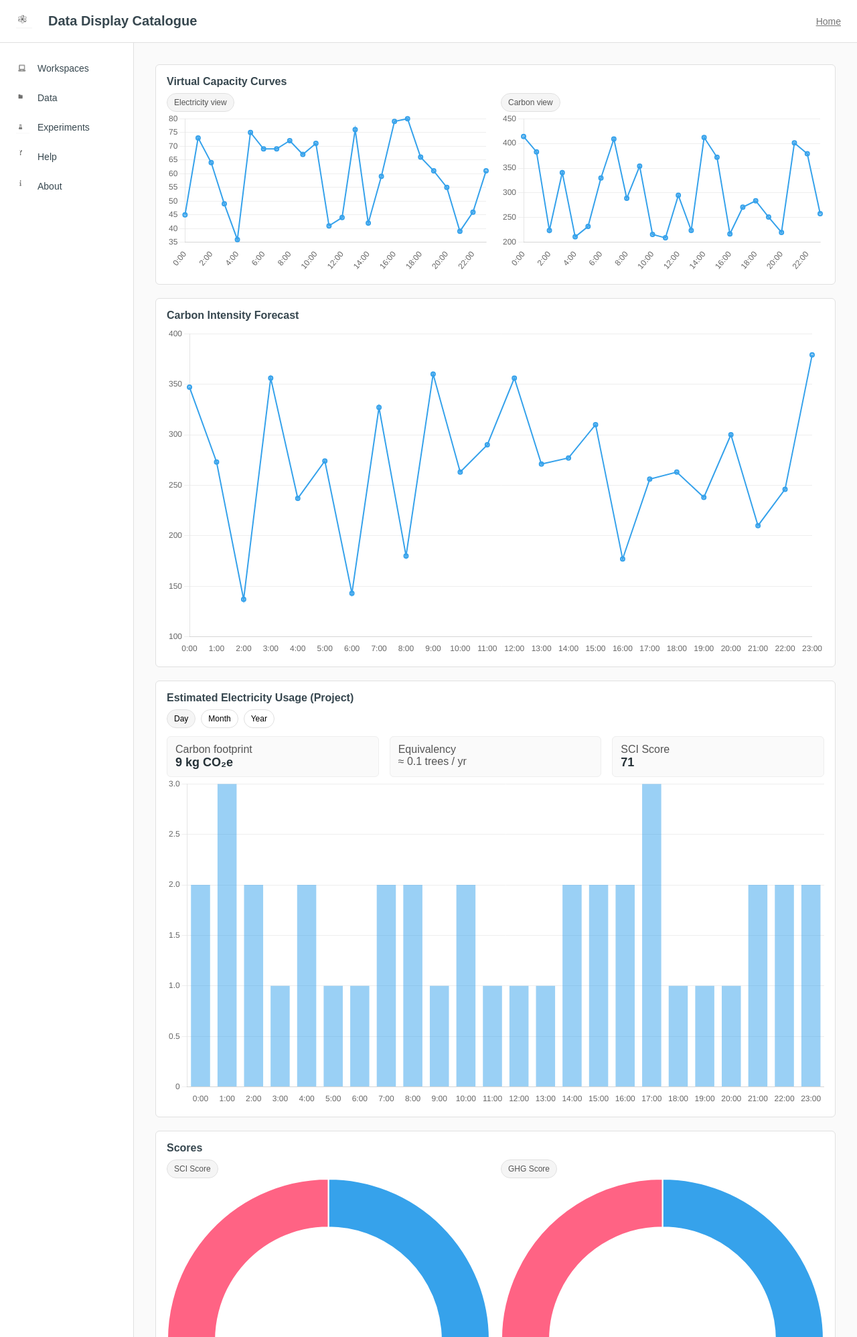
After one commit to prodmodfour/Ada_Carbon_Monitoring_Implementation_Documentation, a Django app: page /data-display-catalogue/ in a window 1280 px wide. The commit adds this page. Shown: the top 1996 px of the page at 67% size. Run offline with Django 4.2, Linux system fonts and the light colour scheme.

Commit message:
Added dummy display module catalogue

```diff
--- a/source/main/static/css/style.css
+++ b/source/main/static/css/style.css
@@ -510,3 +510,22 @@ html, body {
   cursor: not-allowed;
   color: #616161;
 }
+
+.fab-catalogue{
+  position: fixed;
+  right: 18px;
+  bottom: 18px;
+  width: 48px;
+  height: 48px;
+  border-radius: 50%;
+  background: #fff;
+  border: 1px solid #e0e0e0;
+  box-shadow: 0 2px 6px rgba(0,0,0,.08);
+  display: flex;
+  align-items: center;
+  justify-content: center;
+  text-decoration: none;
+  z-index: 1000;
+}
+.fab-catalogue img{ width: 22px; height: 22px; opacity: .85; }
+.fab-catalogue:hover{ box-shadow: 0 4px 10px rgba(0,0,0,.12); }
--- /dev/null
+++ b/source/main/templates/data_display_catalogue.html
@@ -0,0 +1,256 @@
+{% load static %}
+<!DOCTYPE html>
+<html lang="en">
+<head>
+  <meta charset="UTF-8" />
+  <meta name="viewport" content="width=device-width, initial-scale=1.0"/>
+  <title>{{ page_title }}</title>
+  <link rel="stylesheet" href="{% static 'css/style.css' %}">
+  <style>
+    /* page-specific light styles */
+    .catalogue-wrap { display: grid; gap: 20px; }
+    .catalogue-section { background:#fff; border:1px solid #e0e0e0; border-radius:6px; padding:16px; }
+    .catalogue-title { font-size:16px; font-weight:600; color:#37474f; margin:0 0 8px; display:flex; align-items:center; gap:8px; }
+    .grid-2 { display:grid; grid-template-columns:1fr 1fr; gap:16px; }
+    .grid-3 { display:grid; grid-template-columns:repeat(3,1fr); gap:16px; }
+    .mini-row { display:flex; gap:8px; align-items:center; flex-wrap:wrap; }
+    .pill { border:1px solid #e0e0e0; border-radius:18px; padding:6px 10px; font-size:12px; cursor:pointer; background:#fff; }
+    .pill.active { box-shadow: inset 0 0 0 999px #f5f5f5; }
+    .kpi { background:#fafafa; border:1px solid #eee; border-radius:6px; padding:10px 12px; }
+    .kpi .big { font-size:18px; font-weight:700; color:#263238; }
+    canvas { width:100%; height:280px; }
+    @media (max-width: 900px) { .grid-2, .grid-3 { grid-template-columns:1fr; } }
+  </style>
+  <script src="https://cdn.jsdelivr.net/npm/chart.js"></script>
+</head>
+<body>
+  <header class="top-nav">
+    <div class="left">
+      <img src="{% static 'images/small_atom.png' %}" alt="" class="small-icon">
+      <span class="analysis-title">Data Display Catalogue</span>
+    </div>
+    <div class="right"><a class="logout-link" href="{% url 'home' %}">Home</a></div>
+  </header>
+
+  <div class="page-body">
+    <nav class="sidebar">
+      <ul>
+        <li><img src="{% static 'images/icon_workspaces.png' %}" alt="">Workspaces</li>
+        <li><img src="{% static 'images/icon_data.png' %}" alt="">Data</li>
+        <li><img src="{% static 'images/icon_experiments.png' %}" alt="">Experiments</li>
+        <li><img src="{% static 'images/icon_question.png' %}" alt="">Help</li>
+        <li><img src="{% static 'images/icon_info.png' %}" alt="">About</li>
+      </ul>
+    </nav>
+
+    <main class="content">
+      <div class="catalogue-wrap">
+
+        <!-- Virtual Capacity Curves -->
+        <section class="catalogue-section">
+          <h3 class="catalogue-title">Virtual Capacity Curves</h3>
+          <div class="grid-2">
+            <div>
+              <div class="mini-row"><span class="pill active">Electricity view</span></div>
+              <canvas id="capElectricity"></canvas>
+            </div>
+            <div>
+              <div class="mini-row"><span class="pill active">Carbon view</span></div>
+              <canvas id="capCarbon"></canvas>
+            </div>
+          </div>
+        </section>
+
+        <!-- Carbon Intensity Forecast -->
+        <section class="catalogue-section">
+          <h3 class="catalogue-title">Carbon Intensity Forecast</h3>
+          <canvas id="ciForecast"></canvas>
+        </section>
+
+        <!-- Project usage (with range selector + footprint/equivalency) -->
+        <section class="catalogue-section">
+          <h3 class="catalogue-title">Estimated Electricity Usage (Project)</h3>
+          <div class="mini-row" id="projRangeBtns">
+            <button class="pill active" data-range="day">Day</button>
+            <button class="pill" data-range="month">Month</button>
+            <button class="pill" data-range="year">Year</button>
+          </div>
+          <div class="grid-3" style="margin-top:12px;">
+            <div class="kpi"><div>Carbon footprint</div><div class="big" id="projFootprint">—</div></div>
+            <div class="kpi"><div>Equivalency</div><div id="projEquiv">—</div></div>
+            <div class="kpi"><div>SCI Score</div><div class="big" id="projSCI">—</div></div>
+          </div>
+          <canvas id="projUsage"></canvas>
+        </section>
+
+        <!-- SCI / GHG Scores -->
+        <section class="catalogue-section">
+          <h3 class="catalogue-title">Scores</h3>
+          <div class="grid-2">
+            <div>
+              <div class="mini-row"><span class="pill active">SCI Score</span></div>
+              <canvas id="sciScore"></canvas>
+            </div>
+            <div>
+              <div class="mini-row"><span class="pill active">GHG Score</span></div>
+              <canvas id="ghgScore"></canvas>
+            </div>
+          </div>
+        </section>
+
+        <!-- Workspace figures -->
+        <section class="catalogue-section">
+          <h3 class="catalogue-title">Workspace Figures</h3>
+          <div class="grid-2">
+            <div>
+              <div class="mini-row"><span class="pill active">Idle Usage Counter per workspace</span></div>
+              <canvas id="idleUsage"></canvas>
+            </div>
+            <div>
+              <div class="mini-row"><span class="pill active">Best time (8–5) by carbon intensity</span></div>
+              <canvas id="bestTime"></canvas>
+            </div>
+          </div>
+        </section>
+
+        <!-- Service figures -->
+        <section class="catalogue-section">
+          <h3 class="catalogue-title">Service Figures</h3>
+          <div class="mini-row" id="svcRangeBtns">
+            <button class="pill active" data-range="day">Day</button>
+            <button class="pill" data-range="month">Month</button>
+            <button class="pill" data-range="year">Year</button>
+          </div>
+          <div class="grid-3" style="margin-top:12px;">
+            <div class="kpi"><div>Carbon footprint</div><div class="big" id="svcFootprint">—</div></div>
+            <div class="kpi"><div>Equivalency</div><div id="svcEquiv">—</div></div>
+            <div class="kpi"><div>GHG Score</div><div class="big" id="svcGHG">—</div></div>
+          </div>
+          <canvas id="svcUsage"></canvas>
+        </section>
+
+      </div>
+    </main>
+  </div>
+
+  <script>
+    // helper: random-ish series with a seed so it's repeatable
+    function seeded(seed){let x = Math.sin(seed) * 10000;return x - Math.floor(x);}
+    function series(n, base=50, amp=20, seed=1){const d=[];for(let i=0;i<n;i++){seed+=i+1;d.push(Math.round(base + (seeded(seed)-0.5)*2*amp));}return d;}
+
+    // base chart options (no legends clutter)
+    const optsLine = {responsive:true, plugins:{legend:{display:false}}, scales:{x:{grid:{display:false}}, y:{grid:{color:'#eee'}}}};
+    const optsBar  = {responsive:true, plugins:{legend:{display:false}}, scales:{x:{grid:{display:false}}, y:{grid:{color:'#eee'}}}};
+    const ringOpts = {responsive:true, plugins:{legend:{display:false}}, cutout:'70%'};
+
+    // Virtual Capacity Curves
+    new Chart(document.getElementById('capElectricity'), {
+      type:'line',
+      data:{ labels:[...Array(24).keys()].map(h=>`${h}:00`),
+        datasets:[{ data: series(24, 60, 25, 2), borderWidth:2, fill:false }] },
+      options: optsLine
+    });
+    new Chart(document.getElementById('capCarbon'), {
+      type:'line',
+      data:{ labels:[...Array(24).keys()].map(h=>`${h}:00`),
+        datasets:[{ data: series(24, 300, 120, 3), borderWidth:2, fill:false }] },
+      options: optsLine
+    });
+
+    // Carbon Intensity Forecast (next 24h)
+    new Chart(document.getElementById('ciForecast'), {
+      type:'line',
+      data:{ labels:[...Array(24).keys()].map(h=>`${h}:00`),
+        datasets:[{ data: series(24, 250, 140, 5), borderWidth:2, fill:false }] },
+      options: optsLine
+    });
+
+    // Project Usage (range selector)
+    const projCtx = document.getElementById('projUsage');
+    const proj = new Chart(projCtx, { type:'bar', data:{labels:[], datasets:[{data:[]}]}, options:optsBar });
+    function loadProject(range){
+      const map = {
+        day:   { labels:[...Array(24).keys()].map(h=>`${h}:00`), n:24, base:2, amp:1, ciBase:220 },
+        month: { labels:[...Array(30).keys()].map(d=>`D${d+1}`), n:30, base:50, amp:20, ciBase:230 },
+        year:  { labels:['Jan','Feb','Mar','Apr','May','Jun','Jul','Aug','Sep','Oct','Nov','Dec'], n:12, base:600, amp:200, ciBase:240 }
+      };
+      const cfg = map[range];
+      const kWh = series(cfg.n, cfg.base, cfg.amp, 7);
+      proj.data.labels = cfg.labels;
+      proj.data.datasets[0].data = kWh;
+      proj.update();
+
+      // dummy footprint + equivalency + SCI
+      const totalKWh = kWh.reduce((a,b)=>a+b,0);
+      const gCO2perkWh = cfg.ciBase;            // pretend CI baseline varies a bit by range
+      const kgCO2 = Math.round(totalKWh * gCO2perkWh / 1000);
+      document.getElementById('projFootprint').textContent = `${kgCO2.toLocaleString()} kg CO₂e`;
+      document.getElementById('projEquiv').textContent = `≈ ${(kgCO2/120).toFixed(1)} trees / yr`;
+      document.getElementById('projSCI').textContent = (80 - (kgCO2 % 30)).toFixed(0);
+    }
+    loadProject('day');
+    document.getElementById('projRangeBtns').addEventListener('click', (e)=>{
+      if(e.target.matches('.pill')) {
+        [...e.currentTarget.children].forEach(b=>b.classList.remove('active'));
+        e.target.classList.add('active');
+        loadProject(e.target.dataset.range);
+      }
+    });
+
+    // SCI & GHG Scores (rings)
+    new Chart(document.getElementById('sciScore'), {
+      type:'doughnut',
+      data:{ labels:['score','rest'], datasets:[{ data:[72, 28] }] },
+      options: ringOpts
+    });
+    new Chart(document.getElementById('ghgScore'), {
+      type:'doughnut',
+      data:{ labels:['score','rest'], datasets:[{ data:[64, 36] }] },
+      options: ringOpts
+    });
+
+    // Workspace figures
+    new Chart(document.getElementById('idleUsage'), {
+      type:'bar',
+      data:{ labels:['Workspace 1','Workspace 2','Workspace 3','Workspace 4'],
+        datasets:[{ data:[12,7,4,15] }] },
+      options: optsBar
+    });
+    new Chart(document.getElementById('bestTime'), {
+      type:'bar',
+      data:{ labels:['8','9','10','11','12','13','14','15','16','17'],
+        datasets:[{ data: [70,65,60,55,50,48,52,58,66,74] }] },
+      options: optsBar
+    });
+
+    // Service figures (range selector)
+    const svcCtx = document.getElementById('svcUsage');
+    const svc = new Chart(svcCtx, { type:'bar', data:{labels:[], datasets:[{data:[]}]}, options:optsBar });
+    function loadService(range){
+      const map = {
+        day:   { labels:[...Array(24).keys()].map(h=>`${h}:00`), n:24, base:8, amp:3 },
+        month: { labels:[...Array(30).keys()].map(d=>`D${d+1}`), n:30, base:200, amp:90 },
+        year:  { labels:['Jan','Feb','Mar','Apr','May','Jun','Jul','Aug','Sep','Oct','Nov','Dec'], n:12, base:2500, amp:800 }
+      };
+      const cfg = map[range];
+      const kWh = series(cfg.n, cfg.base, cfg.amp, 12);
+      svc.data.labels = cfg.labels;
+      svc.data.datasets[0].data = kWh;
+      svc.update();
+
+      const kgCO2 = Math.round(kWh.reduce((a,b)=>a+b,0) * 0.25); // arbitrary factor
+      document.getElementById('svcFootprint').textContent = `${kgCO2.toLocaleString()} kg CO₂e`;
+      document.getElementById('svcEquiv').textContent = `≈ ${(kgCO2/120).toFixed(1)} trees / yr`;
+      document.getElementById('svcGHG').textContent = (70 - (kgCO2 % 20)).toFixed(0);
+    }
+    loadService('day');
+    document.getElementById('svcRangeBtns').addEventListener('click', (e)=>{
+      if(e.target.matches('.pill')) {
+        [...e.currentTarget.children].forEach(b=>b.classList.remove('active'));
+        e.target.classList.add('active');
+        loadService(e.target.dataset.range);
+      }
+    });
+  </script>
+</body>
+</html>
--- a/source/main/templates/home.html
+++ b/source/main/templates/home.html
@@ -80,5 +80,9 @@
       </div>
     </div>
   </div>
+  <a href="{% url 'data_display_catalogue' %}" class="fab-catalogue" title="Data display catalogue">
+    <img src="{% static 'images/icon_book.svg' %}" alt="Catalogue">
+  </a>
+
 </body>
 </html>
--- a/source/main/urls.py
+++ b/source/main/urls.py
@@ -1,26 +1,20 @@
-"""
-URL declarations for the main app.
 
-These routes correspond to the mock interface's pages. The ``home``
-view renders the landing page with the dataset cards, and the
-``analysis`` view renders a generic analysis page whose heading changes
-based on the selected data source. Additional routes can be added
-easily as the mock evolves.
-"""
 
-from django.urls import path  # type: ignore
+from django.urls import path
 from . import views
 
 urlpatterns = [
     path('', views.home, name='home'),
     path('analysis/<str:source>/', views.analysis, name='analysis'),
-    # Route for selecting an instrument when creating a new workspace.
-    # This page displays a grid of available instruments whose
-    # contents vary depending on the selected data source (e.g. ISIS,
-    # CLF or Diamond).
+
     path('analysis/<str:source>/instruments/', views.instruments, name='instruments'),
 
     path('analysis/<str:source>/instruments/<str:instrument>/',
          views.instrument_detail,
          name='instrument_detail'),
+
+
+    path('data-display-catalogue/',
+        views.data_display_catalogue,
+        name='data_display_catalogue'),
 ]
--- a/source/main/views.py
+++ b/source/main/views.py
@@ -112,3 +112,9 @@ def instrument_detail(request, source: str, instrument: str):
         "specs": _stable_specs_for(instrument),
     }
     return render(request, "instrument_detail.html", context)
+
+def data_display_catalogue(request):
+    # dummy-only page; all data generated in template JS
+    return render(request, 'data_display_catalogue.html', {
+        "page_title": "Data Display Catalogue"
+    })
```
Also changed, not shown: source/main/static/images/icon_book.svg (added).
